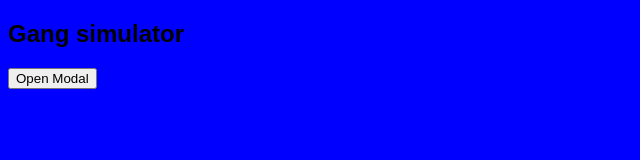
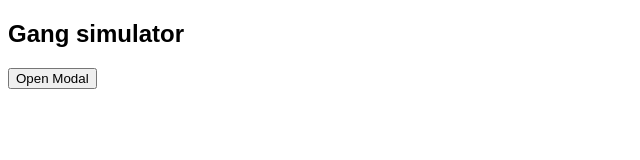
Before and after one commit to Zanman503/Gang-simulator, a plain HTML site: page index.html in a window 1280 px wide. Shown: the whole page, without its empty margins (0-640 px from the left). Drawn offline with Linux system fonts and the light colour scheme.

Commit message:
Update index.html

```diff
--- a/index.html
+++ b/index.html
@@ -8,7 +8,7 @@
       <style>
 
   body{
-   background-color: #0000FF;
+   background-color: #808080.;
 }
 
       </style>
```
